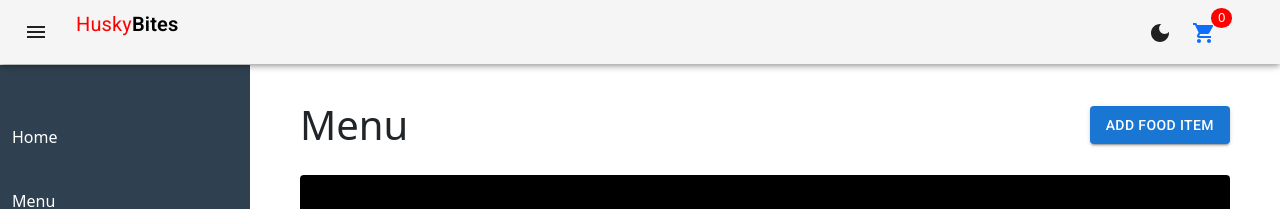
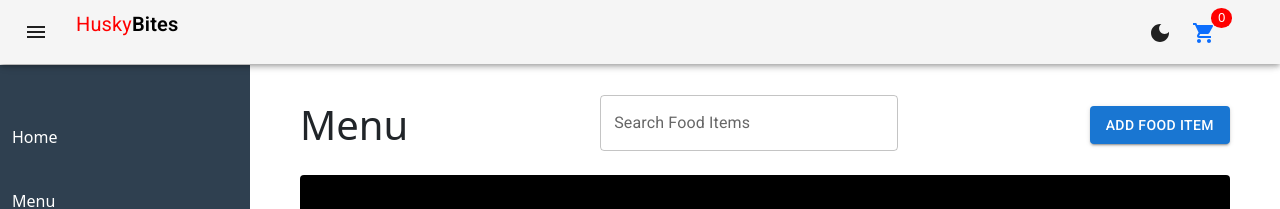
Before and after one commit to chinmay-gulhane/Web_Design_Final_Project, a Next.js app in the folder client/: page /restaurant-home/1 in a window 1280 px wide. Both pictures are taken after a click on the item "Menu". Shown: the top 209 px of the page. Built offline with nearby package versions, Linux system fonts and the light colour scheme; no server answers.

Commit message:
Added search bar for menu items

```diff
--- a/client/src/components/RestautantMenu/RestaurantMenu.tsx
+++ b/client/src/components/RestautantMenu/RestaurantMenu.tsx
@@ -13,6 +13,7 @@ import {
   DialogContent,
   DialogContentText,
   DialogActions,
+  TextField, // Import TextField for the search bar
 } from "@mui/material";
 import { AiFillEdit, AiOutlineDelete } from "react-icons/ai";
 import "./restaurant-menu.scss";
@@ -47,6 +48,7 @@ const FoodItemsTable: React.FC<FoodItemsTableProps> = ({
     price: 0,
     rating: 0,
   });
+  const [searchTerm, setSearchTerm] = useState<string>("");
 
   // Add a new food item
   const handleAdd = async () => {
@@ -89,9 +91,6 @@ const FoodItemsTable: React.FC<FoodItemsTableProps> = ({
           editFormData._id,
           formData
         );
-
-        console.log("editFormData", updatedFoodItem);
-        console.log("editFormData", editFormData);
 
         // Update local state with the updated food item
         setFoodItems((prevItems) =>
@@ -166,14 +165,33 @@ const FoodItemsTable: React.FC<FoodItemsTableProps> = ({
     }));
   };
 
+  // Handle search input changes
+  const handleSearchChange = (value: string) => {
+    setSearchTerm(value);
+  };
+
+  // Filter food items based on search term
+  const filteredFoodItems = foodItems.filter((item) =>
+    item.name.toLowerCase().includes(searchTerm.toLowerCase())
+  );
+
   return (
     <div>
       {/* Header */}
       <div className="header-div">
-        <div className="title-div w-50">
+        <div className="title-div w-30">
           <span className="page-header">Menu</span>
         </div>
-        <div className="add-food-item-btn-div w-50">
+        {/* Search Bar */}
+        <div className="search-bar w-40">
+          <TextField
+            label="Search Food Items"
+            variant="outlined"
+            className="w-80"
+            onChange={(e) => handleSearchChange(e.target.value)}
+          />
+        </div>
+        <div className="add-food-item-btn-div w-30">
           {/* Add Food Item button */}
           <Button
             className="add-food-item-btn"
@@ -206,7 +224,7 @@ const FoodItemsTable: React.FC<FoodItemsTableProps> = ({
             </TableHead>
             {/* Table Body */}
             <TableBody>
-              {foodItems.map((item) => (
+              {filteredFoodItems.map((item) => (
                 <TableRow key={item._id}>
                   <TableCell>{item.name}</TableCell>
                   <TableCell>{item.foodImage}</TableCell>
@@ -223,7 +241,6 @@ const FoodItemsTable: React.FC<FoodItemsTableProps> = ({
                     <Button
                       className="delete-btn"
                       variant="contained"
-                      // color="secondary"
                       onClick={() => handleDeleteClick(item.name)}
                     >
                       <FaTrash />
--- a/client/src/components/RestautantMenu/restaurant-menu.scss
+++ b/client/src/components/RestautantMenu/restaurant-menu.scss
@@ -47,14 +47,6 @@
   justify-content: center;
 }
 
-.w-100 {
-  width: 100%;
-}
-
-.w-80 {
-  width: 80%;
-}
-
 .action-btns-div {
   margin-top: 25px;
 }
@@ -69,10 +61,9 @@
   height: 38px;
 }
 
-/* restaurant-menu.scss */
 .table-header {
-  background-color: black; // Set background color for table header
-  color: white; // Set text color for table header
+  background-color: black;
+  color: white;
 }
 
 /* Add hover effect for each row */
@@ -89,3 +80,26 @@
   background-color: #ff0000 !important;
   font-size: larger;
 }
+
+.search-bar {
+  display: flex;
+  justify-content: center;
+}
+
+
+// width classes
+.w-100 {
+  width: 100%;
+}
+
+.w-80 {
+  width: 80%;
+}
+
+.w-40 {
+  width: 40%;
+}
+
+.w-60 {
+  width: 60%;
+}
```
